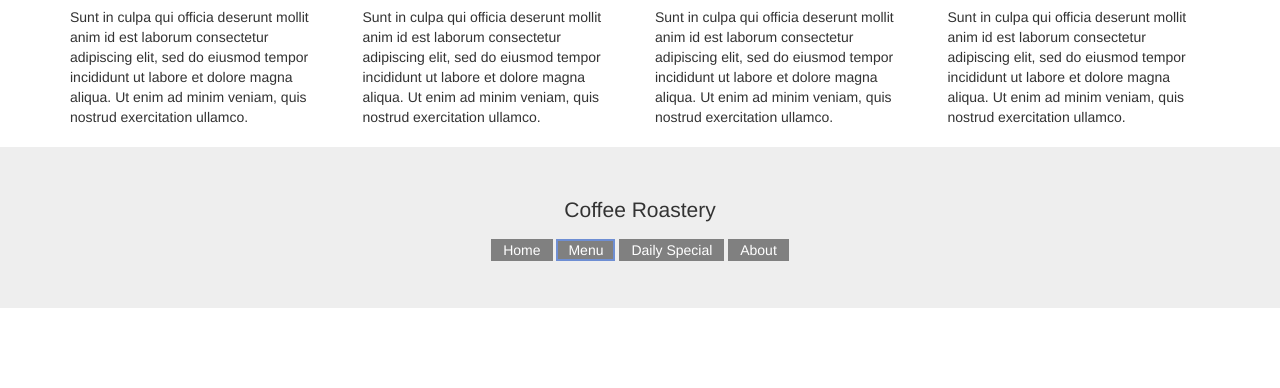
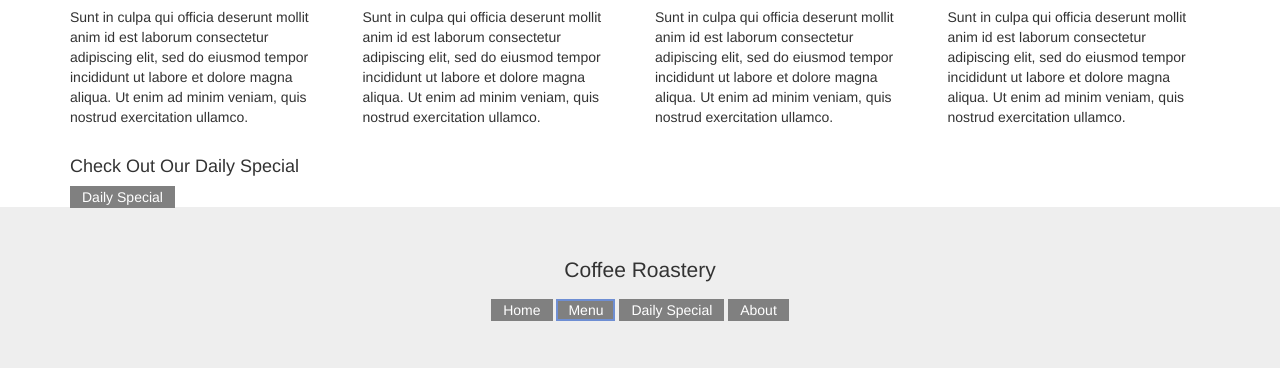
Before and after one commit to apw451/Website-5.1, a plain HTML site: page menu.html in a window 1280 px wide. Shown: the part 545-933 px from the top of the page. Before the commit the page ends 873 px from the top, so only its background shows below. Drawn offline with nearby package versions, Linux system fonts and the light colour scheme; a web font is replaced by a local one.

Commit message:
Update menu.html

```diff
--- a/menu.html
+++ b/menu.html
@@ -42,13 +42,13 @@
       <p>Sunt in culpa qui officia deserunt mollit anim id est laborum consectetur adipiscing elit, sed do eiusmod tempor incididunt ut labore et dolore magna aliqua. Ut enim ad minim veniam, quis nostrud exercitation ullamco.</p>
     </div>
     <div class="col-sm-3">
-      <img     src="https://picsum.photos/200/200/?image=882" />
+      <img src="https://picsum.photos/200/200/?image=882" />
       <p></p>
       <p>Menu Item</p>
       <p>Sunt in culpa qui officia deserunt mollit anim id est laborum consectetur adipiscing elit, sed do eiusmod tempor incididunt ut labore et dolore magna aliqua. Ut enim ad minim veniam, quis nostrud exercitation ullamco.</p>
     </div>
     <div class="col-sm-3">
-      <img     src="https://picsum.photos/200/200/?image=835" />
+      <img src="https://picsum.photos/200/200/?image=835" />
       <p></p>
       <p>Menu Item</p>
       <p>Sunt in culpa qui officia deserunt mollit anim id est laborum consectetur adipiscing elit, sed do eiusmod tempor incididunt ut labore et dolore magna aliqua. Ut enim ad minim veniam, quis nostrud exercitation ullamco.</p>
@@ -56,6 +56,14 @@
   </div>
 </div>
 <p></p>
+  <div class="container">
+   <div class="col">
+    <div class="new-daily">
+      <h4>Check Out Our Daily Special</h4>
+        <a class="other-button"href="dailyspecial.html">Daily Special</a>
+     </div>
+   </div>
+  </div>
 
 
 <div class="jumbotron text-center" style="margin-bottom:0">
```
